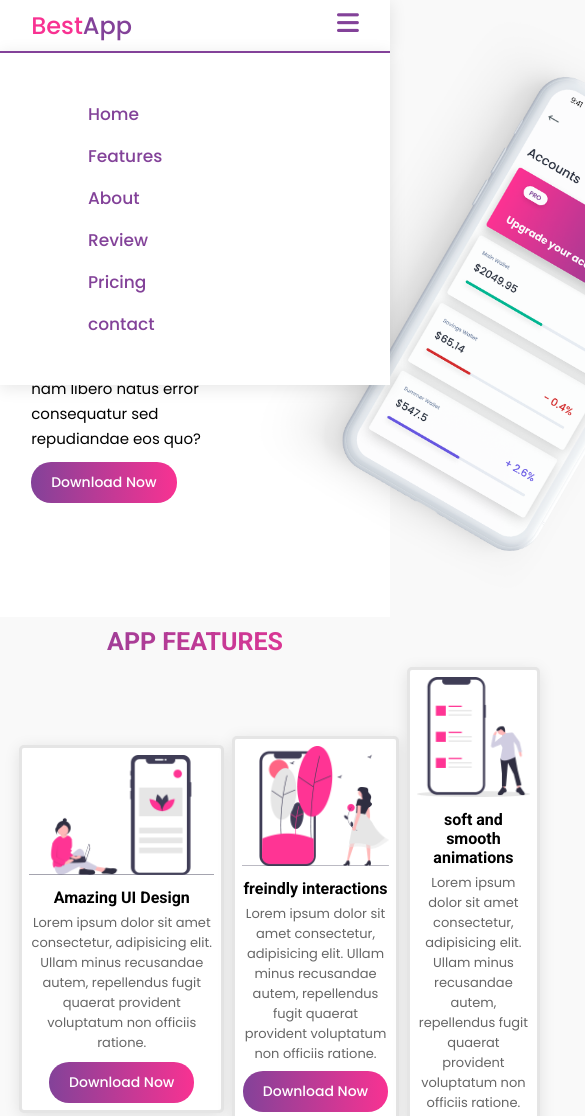
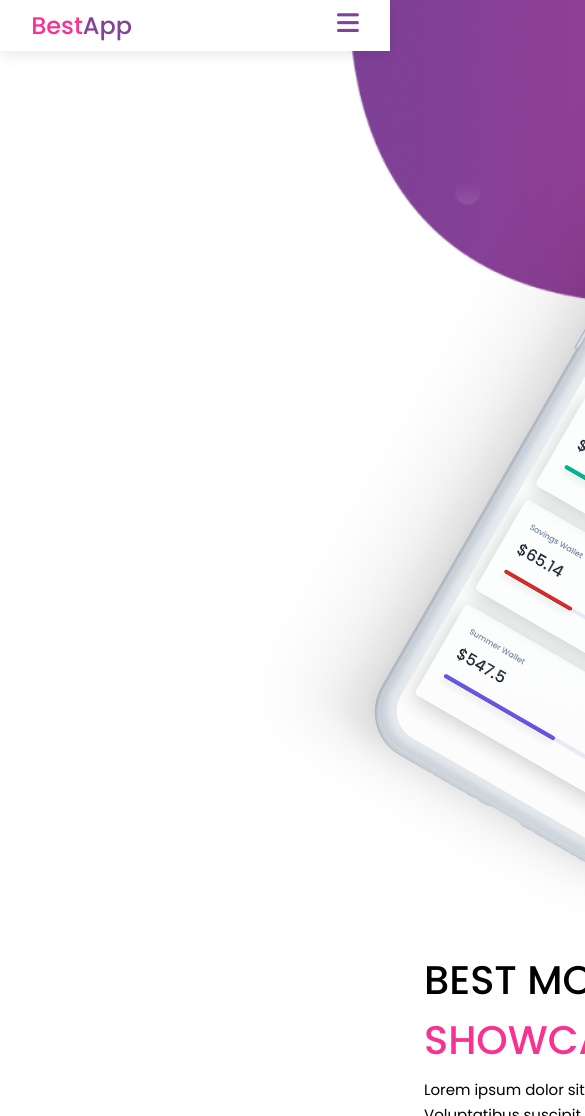
Before and after one commit to Inbach-Yassine/SiteWeb, a plain HTML site: page index.html in a window 390 px wide. Shown: the top 1116 px of the page, 585 px wide, since content can reach past the window. Drawn offline with Linux system fonts and the light colour scheme; a script that the page names is missing.

Commit message:
media query-navbar

```diff
--- a/Style.css
+++ b/Style.css
@@ -20,8 +20,12 @@
     font-family: 'Poppins', sans-serif;
     border: none;
 }
+section{
+    min-height: 100vh;
+}
 body{
     background-color: #f9f9f9;
+    width: 1263px;
 }
 button{
     padding:10px 20px;
@@ -50,7 +54,12 @@ button a{
     text-transform: uppercase;
     font-family: 'Roboto', sans-serif;
 }
-
+section{
+    min-height: 100vh;
+    padding:0 9%;
+    padding-top: 7.5rem;
+    padding-bottom: 2rem;
+}
 header{
     position: fixed;
     top: 0%;left: 0%;
@@ -458,18 +467,20 @@ footer p a:hover{
         display: block;
         margin: 1rem;
         font-size: 17px;
+        color: var(--white);
         font-weight: 500;
     }
     header .nav-bar a:hover{
         width: 10%;
+        border-bottom: none;
     }
     header .nav-bar{
         position: absolute;
         top: 100%;
         width: 100%;
         left: 0;
-        background: var(--white);
-        border-top: 2px solid var(--purple);
+        background: var(--gradient);
+        border-top: 2px solid var(--black);
         padding: 2rem 4rem;
         box-shadow: 0 .2rem 1rem rgba(0, 0, 0 , .1);
     }
@@ -479,5 +490,17 @@ footer p a:hover{
     header{
         padding: 2% 8%;
     }
+    .nav-bar{
+        display: none;
+    }
+    .nav-bar.open{
+        display: block;
+    }
+    .home{
+        flex-direction: column-reverse;
+    }
+    .home .image img{
+        width: 100%;
+    }
 
 }
--- a/index.html
+++ b/index.html
@@ -20,7 +20,7 @@
             <a href="#pricing">Pricing</a>
             <a href="#contact">contact</a>
         </nav>
-        <div id="menu-bar"><i class="fa-solid fa-bars"></i></div>
+        <div id="menu-bar" onclick="toggleMenu()"><i class="fa-solid fa-bars"></i></div>
     </header>
     <!-- Header section ends -->
 
--- /dev/null
+++ b/js/Script.js
@@ -0,0 +1,6 @@
+var menu = document.querySelector(".nav-bar");
+var menubar = document.querySelector("#menu-bar");
+
+function toggleMenu(){
+    menu.classList.toggle("open");
+}
```
